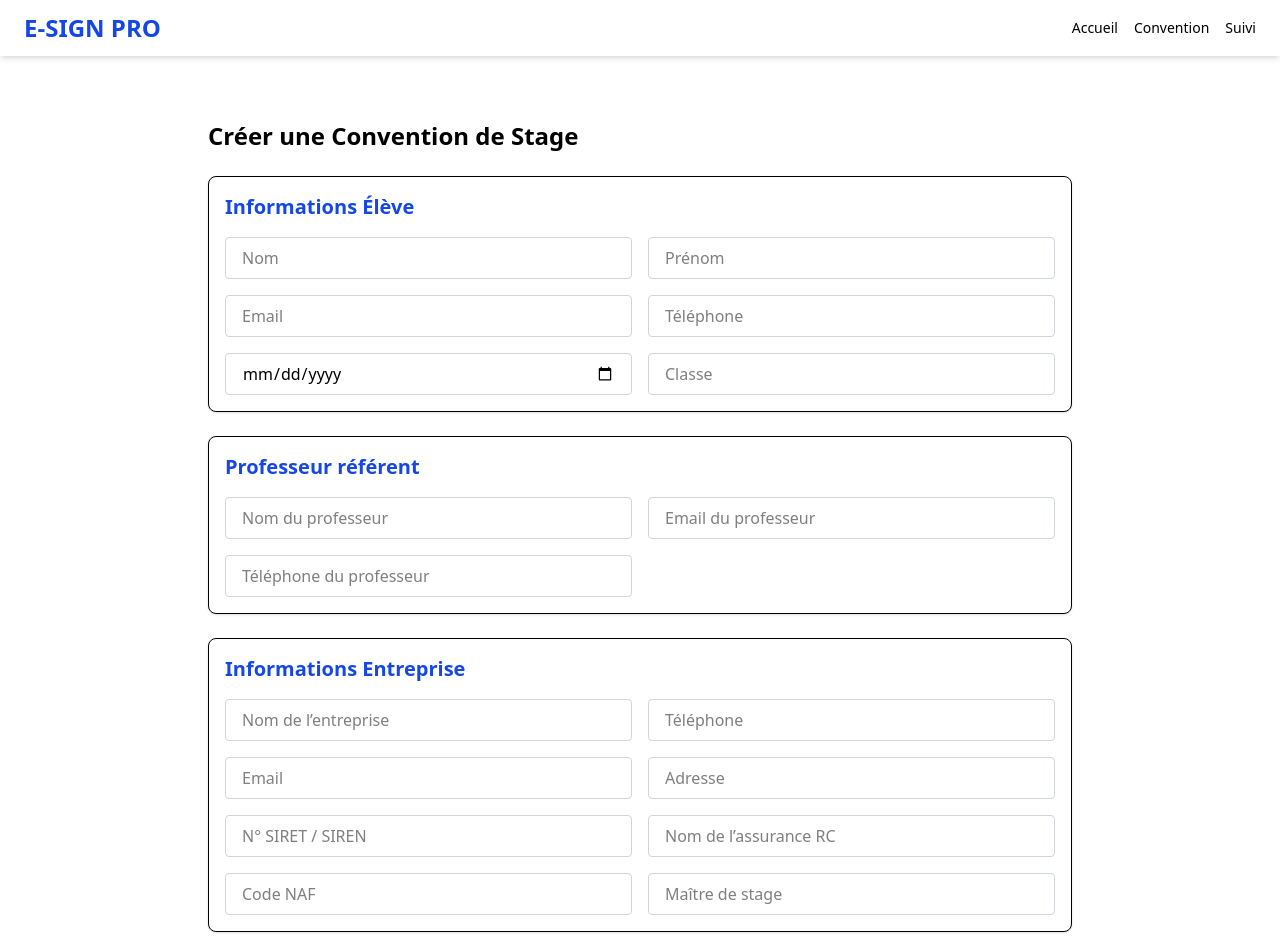
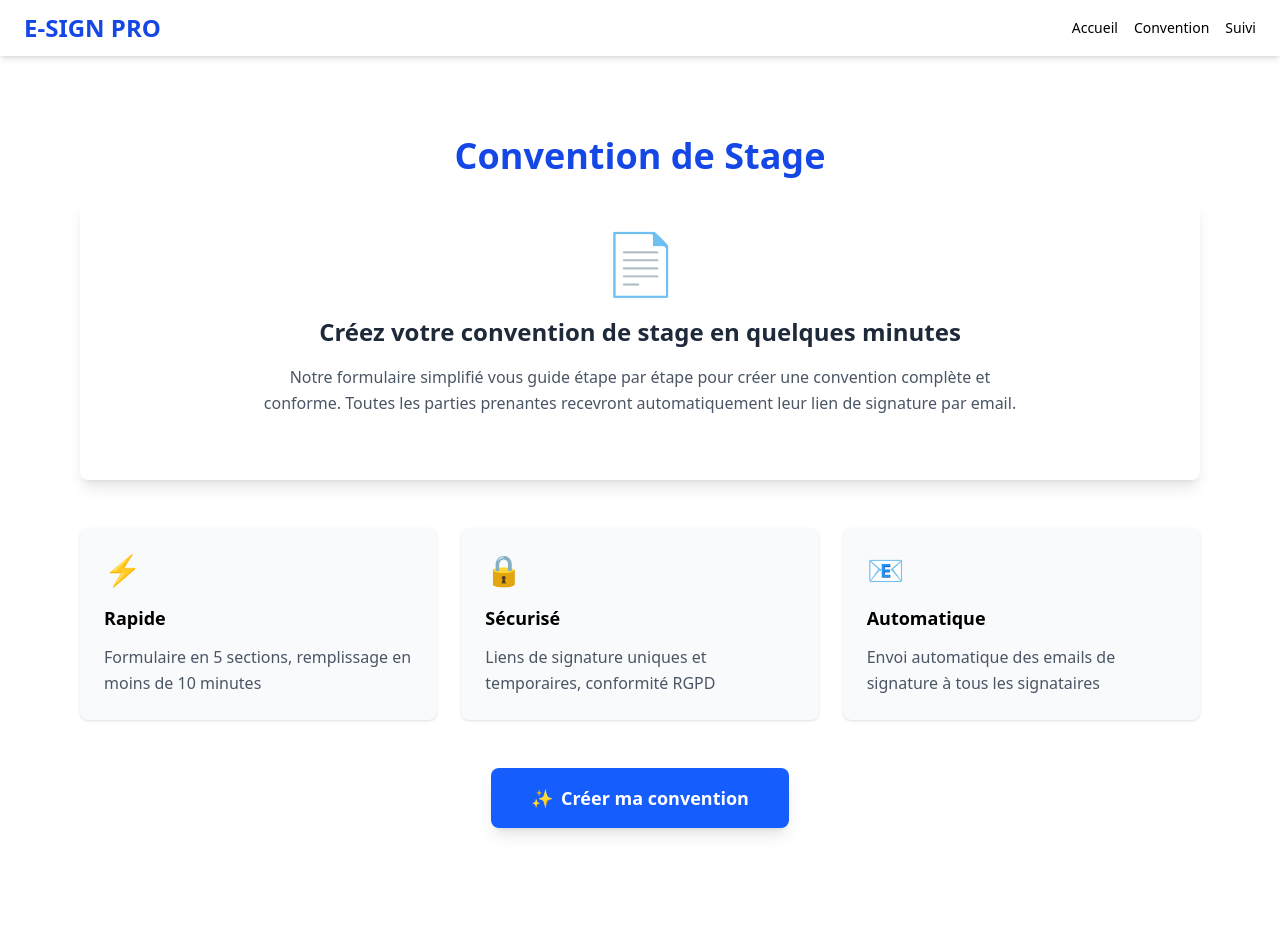
Before and after one commit to E-Zyke/e-signpro_beta, a React (Vite) app in the folder frontend/: page /convention in a window 1280 px wide. Shown: the top 952 px of the page. Built offline with nearby package versions, Linux system fonts and the light colour scheme.

Commit message:
feat: Enhance Convention form layout

```diff
--- a/frontend/src/pages/Convention.jsx
+++ b/frontend/src/pages/Convention.jsx
@@ -1,6 +1,7 @@
 import { useState } from 'react';
 
 export default function Convention() {
+  const [showForm, setShowForm] = useState(false);
   const [formData, setFormData] = useState({
     eleve_nom: '',
     eleve_prenom: '',
@@ -60,93 +61,243 @@ export default function Convention() {
       name={name}
       type={type}
       placeholder={placeholder}
-      className="border border-gray-300 rounded px-4 py-2 w-full focus:outline-none focus:ring-2 focus:ring-blue-500"
+      className="border border-gray-300 rounded px-3 sm:px-4 py-2 sm:py-3 w-full text-sm sm:text-base focus:outline-none focus:ring-2 focus:ring-blue-500 transition-colors"
       onChange={handleChange}
+      value={formData[name]}
     />
   );
 
   const renderSection = (title, fields) => (
-    <div className="bg-white border rounded-lg shadow p-4 mb-6">
-      <h2 className="text-xl font-semibold mb-4 text-blue-700">{title}</h2>
-      <div className="grid md:grid-cols-2 gap-4">
-        {fields.map(([name, label, type]) => renderInput(name, label, type))}
-      </div>
-    </div>
-  );
-
-  const recapSection = (title, fields) => (
-    <div className="bg-white border rounded-lg shadow p-4 mb-6">
-      <h2 className="text-lg font-semibold mb-3 text-blue-700">{title}</h2>
-      <div className="grid md:grid-cols-2 gap-4 text-sm">
-        {fields.map(([key, label]) => (
-          <div key={key} className="flex flex-col">
-            <span className="font-medium text-gray-700">{label}</span>
-            <span className="text-gray-900">{formData[key] || '-'}</span>
+    <div className="bg-white border rounded-lg shadow-sm p-4 sm:p-6 mb-4 sm:mb-6">
+      <h2 className="text-lg sm:text-xl font-semibold mb-3 sm:mb-4 text-blue-700">{title}</h2>
+      <div className="grid grid-cols-1 sm:grid-cols-2 gap-3 sm:gap-4">
+        {fields.map(([name, label, type]) => (
+          <div key={name} className="flex flex-col">
+            <label className="block text-xs sm:text-sm font-medium text-gray-700 mb-1 sm:mb-2">
+              {label}
+            </label>
+            {renderInput(name, label, type)}
           </div>
         ))}
       </div>
     </div>
   );
 
-  if (formData.showRecap) {
+  const recapSection = (title, fields) => (
+    <div className="bg-white border rounded-lg shadow-sm p-4 sm:p-6 mb-4 sm:mb-6">
+      <h2 className="text-lg sm:text-xl font-semibold mb-3 sm:mb-4 text-blue-700">{title}</h2>
+      <div className="grid grid-cols-1 sm:grid-cols-2 gap-3 sm:gap-4 text-sm">
+        {fields.map(([key, label]) => (
+          <div key={key} className="flex flex-col">
+            <span className="font-medium text-gray-700 text-xs sm:text-sm">{label}</span>
+            <span className="text-gray-900 text-sm sm:text-base">{formData[key] || '-'}</span>
+          </div>
+        ))}
+      </div>
+    </div>
+  );
+
+  // Page d'accueil avec le bouton
+  if (!showForm) {
     return (
-      <section className="max-w-4xl mx-auto px-4 py-8">
-        <h1 className="text-2xl font-bold mb-6">Récapitulatif de la Convention</h1>
+      <section className="max-w-6xl mx-auto px-4 py-6 sm:py-8 lg:py-12">
+        <div className="text-center mb-8 sm:mb-12">
+          <h1 className="text-2xl sm:text-3xl lg:text-4xl font-bold mb-4 sm:mb-6 text-blue-700">
+            Convention de Stage
+          </h1>
 
-        {recapSection('Informations Élève', [
-          ['eleve_nom', 'Nom'], ['eleve_prenom', 'Prénom'], ['eleve_email', 'Email'], ['eleve_tel', 'Téléphone'], ['eleve_date_naissance', 'Date de naissance'], ['eleve_classe', 'Classe']
-        ])}
+          <div className="bg-white rounded-lg shadow-lg p-4 sm:p-6 lg:p-8 mb-8 sm:mb-12">
+            <div className="text-4xl sm:text-5xl lg:text-6xl mb-4 sm:mb-6">📄</div>
+            <h2 className="text-lg sm:text-xl lg:text-2xl font-semibold mb-3 sm:mb-4 text-gray-800">
+              Créez votre convention de stage en quelques minutes
+            </h2>
+            <p className="text-sm sm:text-base text-gray-600 mb-6 sm:mb-8 max-w-3xl mx-auto leading-relaxed">
+              Notre formulaire simplifié vous guide étape par étape pour créer une convention
+              complète et conforme. Toutes les parties prenantes recevront automatiquement
+              leur lien de signature par email.
+            </p>
+          </div>
+        </div>
 
-        {recapSection('Professeur Référent', [
-          ['prof_nom', 'Nom'], ['prof_email', 'Email'], ['prof_tel', 'Téléphone']
-        ])}
+        {/* Les 3 cartes responsive */}
+        <div className="grid grid-cols-1 sm:grid-cols-2 lg:grid-cols-3 gap-4 sm:gap-6 mb-8 sm:mb-12">
+          <div className="bg-gray-50 p-4 sm:p-6 rounded-lg shadow-sm hover:shadow-md transition-shadow">
+            <div className="text-2xl sm:text-3xl mb-3 sm:mb-4">⚡</div>
+            <h3 className="font-semibold text-base sm:text-lg mb-2 sm:mb-3">Rapide</h3>
+            <p className="text-gray-600 text-sm sm:text-base leading-relaxed">
+              Formulaire en 5 sections, remplissage en moins de 10 minutes
+            </p>
+          </div>
 
-        {recapSection('Informations Entreprise', [
-          ['entreprise_nom', 'Nom'], ['entreprise_tel', 'Téléphone'], ['entreprise_email', 'Email'], ['entreprise_adresse', 'Adresse'], ['entreprise_siret', 'SIRET'], ['entreprise_rc', 'Assurance RC'], ['entreprise_naf', 'Code NAF'], ['entreprise_tuteur', 'Maître de stage']
-        ])}
+          <div className="bg-gray-50 p-4 sm:p-6 rounded-lg shadow-sm hover:shadow-md transition-shadow">
+            <div className="text-2xl sm:text-3xl mb-3 sm:mb-4">🔒</div>
+            <h3 className="font-semibold text-base sm:text-lg mb-2 sm:mb-3">Sécurisé</h3>
+            <p className="text-gray-600 text-sm sm:text-base leading-relaxed">
+              Liens de signature uniques et temporaires, conformité RGPD
+            </p>
+          </div>
 
-        {recapSection('Informations Famille', [
-          ['famille_secu', 'N° de sécurité sociale'], ['famille_cpam', 'CPAM'], ['famille_transport', 'Transport'], ['famille_restauration', 'Restauration']
-        ])}
+          <div className="bg-gray-50 p-4 sm:p-6 rounded-lg shadow-sm hover:shadow-md transition-shadow sm:col-span-2 lg:col-span-1">
+            <div className="text-2xl sm:text-3xl mb-3 sm:mb-4">📧</div>
+            <h3 className="font-semibold text-base sm:text-lg mb-2 sm:mb-3">Automatique</h3>
+            <p className="text-gray-600 text-sm sm:text-base leading-relaxed">
+              Envoi automatique des emails de signature à tous les signataires
+            </p>
+          </div>
+        </div>
 
-        {recapSection('Informations Stage', [
-          ['date_debut_stage', 'Date de début'], ['date_fin_stage', 'Date de fin'], ['lieu_stage', 'Lieu du stage'], ['horaires_lundi', 'Horaires Lundi'], ['horaires_mardi', 'Horaires Mardi'], ['horaires_mercredi', 'Horaires Mercredi'], ['horaires_jeudi', 'Horaires Jeudi'], ['horaires_vendredi', 'Horaires Vendredi']
-        ])}
-
-        <div className="mt-6 flex gap-4">
-          <button onClick={() => setFormData({ ...formData, showRecap: false })} className="px-4 py-2 bg-gray-300 rounded hover:bg-gray-400">Retour</button>
-          <button onClick={handleConfirm} className="px-4 py-2 bg-blue-600 text-white rounded hover:bg-blue-700">Confirmer et envoyer</button>
+        {/* Bouton centré sous les cartes */}
+        <div className="text-center">
+          <button
+            onClick={() => setShowForm(true)}
+            className="inline-flex items-center px-6 sm:px-8 lg:px-10 py-3 sm:py-4 bg-blue-600 text-white font-semibold text-base sm:text-lg rounded-lg hover:bg-blue-700 transition-all duration-200 shadow-lg hover:shadow-xl transform hover:scale-105 w-full sm:w-auto max-w-sm"
+          >
+            <span className="mr-2">✨</span>
+            Créer ma convention
+          </button>
         </div>
       </section>
     );
   }
 
+  // Récapitulatif
+  if (formData.showRecap) {
+    return (
+      <section className="max-w-4xl mx-auto px-4 py-6 sm:py-8">
+        <div className="flex flex-col sm:flex-row sm:items-center sm:justify-between mb-6 gap-4">
+          <h1 className="text-xl sm:text-2xl font-bold">Récapitulatif de la Convention</h1>
+          <button
+            onClick={() => setShowForm(false)}
+            className="text-gray-500 hover:text-gray-700 text-sm sm:text-base self-start sm:self-auto"
+          >
+            ← Retour à l'accueil
+          </button>
+        </div>
+
+        {recapSection('Informations Élève', [
+          ['eleve_nom', 'Nom'],
+          ['eleve_prenom', 'Prénom'],
+          ['eleve_email', 'Email'],
+          ['eleve_tel', 'Téléphone'],
+          ['eleve_date_naissance', 'Date de naissance'],
+          ['eleve_classe', 'Classe']
+        ])}
+
+        {recapSection('Professeur Référent', [
+          ['prof_nom', 'Nom'],
+          ['prof_email', 'Email'],
+          ['prof_tel', 'Téléphone']
+        ])}
+
+        {recapSection('Informations Entreprise', [
+          ['entreprise_nom', 'Nom'],
+          ['entreprise_tel', 'Téléphone'],
+          ['entreprise_email', 'Email'],
+          ['entreprise_adresse', 'Adresse'],
+          ['entreprise_siret', 'SIRET'],
+          ['entreprise_rc', 'Assurance RC'],
+          ['entreprise_naf', 'Code NAF'],
+          ['entreprise_tuteur', 'Maître de stage']
+        ])}
+
+        {recapSection('Informations Famille', [
+          ['famille_secu', 'N° de sécurité sociale'],
+          ['famille_cpam', 'CPAM'],
+          ['famille_transport', 'Transport'],
+          ['famille_restauration', 'Restauration']
+        ])}
+
+        {recapSection('Informations Stage', [
+          ['date_debut_stage', 'Date de début'],
+          ['date_fin_stage', 'Date de fin'],
+          ['lieu_stage', 'Lieu du stage'],
+          ['horaires_lundi', 'Horaires Lundi'],
+          ['horaires_mardi', 'Horaires Mardi'],
+          ['horaires_mercredi', 'Horaires Mercredi'],
+          ['horaires_jeudi', 'Horaires Jeudi'],
+          ['horaires_vendredi', 'Horaires Vendredi']
+        ])}
+
+        <div className="mt-6 flex flex-col sm:flex-row gap-3 sm:gap-4">
+          <button
+            onClick={() => setFormData({ ...formData, showRecap: false })}
+            className="px-6 py-2 bg-gray-300 rounded hover:bg-gray-400 transition-colors text-sm sm:text-base"
+          >
+            ← Modifier
+          </button>
+          <button
+            onClick={handleConfirm}
+            className="px-6 py-2 bg-blue-600 text-white rounded hover:bg-blue-700 transition-colors text-sm sm:text-base"
+          >
+            Confirmer et envoyer
+          </button>
+        </div>
+      </section>
+    );
+  }
+
+  // Formulaire
   return (
-    <section className="max-w-4xl mx-auto px-4 py-8">
-      <h1 className="text-2xl font-bold mb-6">Créer une Convention de Stage</h1>
-      <form onSubmit={handleSubmit} className="space-y-8">
+    <section className="max-w-4xl mx-auto px-4 py-6 sm:py-8">
+      <div className="flex flex-col sm:flex-row sm:items-center sm:justify-between mb-6 gap-4">
+        <h1 className="text-xl sm:text-2xl font-bold">Créer une Convention de Stage</h1>
+        <button
+          onClick={() => setShowForm(false)}
+          className="text-gray-500 hover:text-gray-700 text-sm sm:text-base self-start sm:self-auto"
+        >
+          ← Retour à l'accueil
+        </button>
+      </div>
+
+      <form onSubmit={handleSubmit} className="space-y-6 sm:space-y-8">
         {renderSection('Informations Élève', [
-          ['eleve_nom', 'Nom'], ['eleve_prenom', 'Prénom'], ['eleve_email', 'Email', 'email'], ['eleve_tel', 'Téléphone'], ['eleve_date_naissance', 'Date de naissance', 'date'], ['eleve_classe', 'Classe']
+          ['eleve_nom', 'Nom'],
+          ['eleve_prenom', 'Prénom'],
+          ['eleve_email', 'Email', 'email'],
+          ['eleve_tel', 'Téléphone'],
+          ['eleve_date_naissance', 'Date de naissance', 'date'],
+          ['eleve_classe', 'Classe']
         ])}
 
         {renderSection('Professeur référent', [
-          ['prof_nom', 'Nom du professeur'], ['prof_email', 'Email du professeur', 'email'] , ['prof_tel', 'Téléphone du professeur']
+          ['prof_nom', 'Nom du professeur'],
+          ['prof_email', 'Email du professeur', 'email'],
+          ['prof_tel', 'Téléphone du professeur']
         ])}
 
         {renderSection('Informations Entreprise', [
-          ['entreprise_nom', 'Nom de l’entreprise'], ['entreprise_tel', 'Téléphone'], ['entreprise_email', 'Email'], ['entreprise_adresse', 'Adresse'], ['entreprise_siret', 'N° SIRET / SIREN'], ['entreprise_rc', 'Nom de l’assurance RC'], ['entreprise_naf', 'Code NAF'], ['entreprise_tuteur', 'Maître de stage']
+          ['entreprise_nom', 'Nom de l\'entreprise'],
+          ['entreprise_tel', 'Téléphone'],
+          ['entreprise_email', 'Email', 'email'],
+          ['entreprise_adresse', 'Adresse'],
+          ['entreprise_siret', 'N° SIRET / SIREN'],
+          ['entreprise_rc', 'Nom de l\'assurance RC'],
+          ['entreprise_naf', 'Code NAF'],
+          ['entreprise_tuteur', 'Maître de stage']
         ])}
 
         {renderSection('Famille', [
-          ['famille_secu', 'N° de sécurité sociale'], ['famille_cpam', 'CPAM'], ['famille_transport', 'Moyen de transport'], ['famille_restauration', 'Restauration (lieu)']
+          ['famille_secu', 'N° de sécurité sociale'],
+          ['famille_cpam', 'CPAM'],
+          ['famille_transport', 'Moyen de transport'],
+          ['famille_restauration', 'Restauration (lieu)']
         ])}
 
         {renderSection('Informations sur le Stage', [
-          ['date_debut_stage', 'Date de début', 'date'], ['date_fin_stage', 'Date de fin', 'date'], ['lieu_stage', 'Lieu du stage'],
-          ['horaires_lundi', '8h-18h'], ['horaires_mardi', 'Horaires Mardi'], ['horaires_mercredi', 'Horaires Mercredi'], ['horaires_jeudi', 'Horaires Jeudi'], ['horaires_vendredi', 'Horaires Vendredi']
+          ['date_debut_stage', 'Date de début', 'date'],
+          ['date_fin_stage', 'Date de fin', 'date'],
+          ['lieu_stage', 'Lieu du stage'],
+          ['horaires_lundi', 'Horaires Lundi'],
+          ['horaires_mardi', 'Horaires Mardi'],
+          ['horaires_mercredi', 'Horaires Mercredi'],
+          ['horaires_jeudi', 'Horaires Jeudi'],
+          ['horaires_vendredi', 'Horaires Vendredi']
         ])}
 
-        <button type="submit" className="bg-blue-600 text-white px-6 py-2 rounded hover:bg-blue-700">
+        <button
+          type="submit"
+          className="w-full sm:w-auto bg-blue-600 text-white px-6 py-3 rounded hover:bg-blue-700 transition-colors text-sm sm:text-base"
+        >
           Aperçu avant validation
         </button>
       </form>
```
